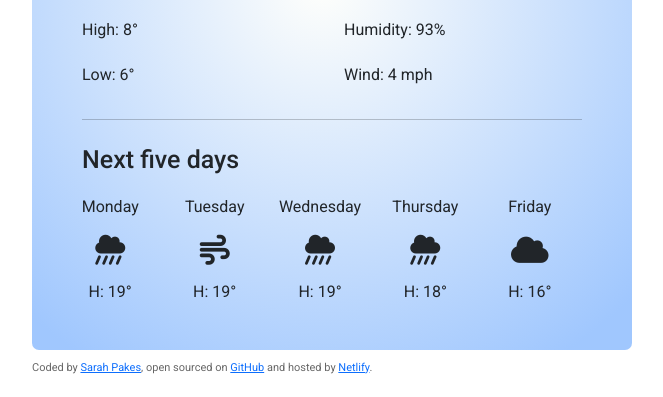
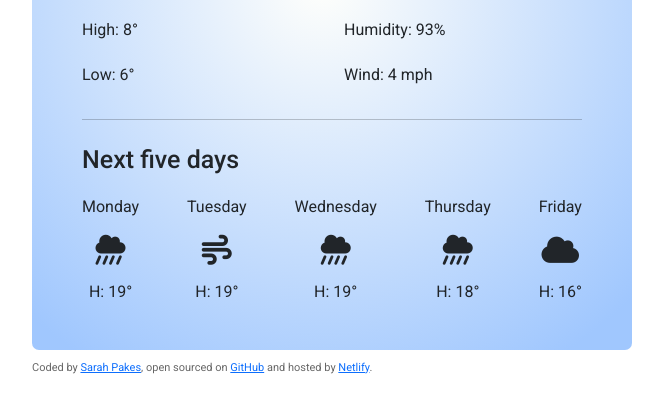
Before and after one commit to s-sakep/sp-weather-forecast, a plain HTML site: page index.html in a window 1280 px wide. Shown: the part 403-800 px from the top of the page, without its empty margins (308-971 px from the left). Drawn offline with nearby package versions, Linux system fonts and the light colour scheme.

Commit message:
Added flexbox to five day forecast

```diff
--- a/index.html
+++ b/index.html
@@ -71,30 +71,31 @@
             <p>Wind: 4 mph</p>
           </div>
         </div>
+
         <hr />
         <h2>Next five days</h2>
-        <div class="row">
-          <div class="col five-forecast">
+        <div class="five-day-container">
+          <div>
             <p>Monday</p>
             <i class="fa-solid fa-cloud-showers-heavy five-icon"></i>
             <p>H: 19°</p>
           </div>
-          <div class="col five-forecast">
+          <div>
             <p>Tuesday</p>
             <i class="fa-solid fa-wind five-icon"></i>
             <p>H: 19°</p>
           </div>
-          <div class="col five-forecast">
+          <div>
             <p>Wednesday</p>
             <i class="fa-solid fa-cloud-showers-heavy five-icon"></i>
             <p>H: 19°</p>
           </div>
-          <div class="col five-forecast">
+          <div>
             <p>Thursday</p>
             <i class="fa-solid fa-cloud-showers-heavy five-icon"></i>
             <p>H: 18°</p>
           </div>
-          <div class="col five-forecast">
+          <div>
             <p>Friday</p>
             <i class="fa-solid fa-cloud five-icon"></i>
             <p>H: 16°</p>
@@ -102,6 +103,7 @@
         </div>
       </body>
     </div>
+
     <footer>
       <p class="footer">
         Coded by
--- a/src/style.css
+++ b/src/style.css
@@ -53,6 +53,7 @@ p {
   width: 19%;
   border-color: cornflowerblue;
   border-width: 1px;
+  background: #d8e8fd;
 }
 
 .units {
@@ -81,12 +82,6 @@ p {
   margin: 0px 10px;
 }
 
-.five-forecast {
-  text-align: center;
-  position: relative;
-  left: -12px;
-}
-
 .five-icon {
   font-size: 30px;
   margin: 0px 0px 10px 0px;
@@ -98,3 +93,12 @@ p {
   margin: -15px auto;
   color: rgba(0, 0, 0, 0.6);
 }
+
+.five-day-container {
+  display: flex;
+  justify-content: space-between;
+}
+
+.five-day-container div {
+  text-align: center;
+}
```
